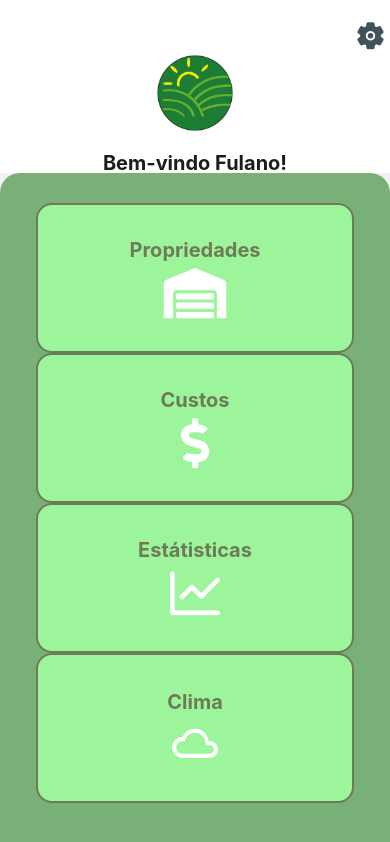
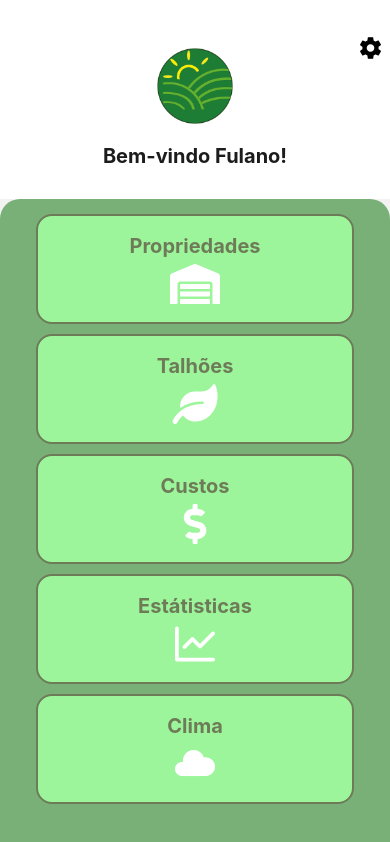
Before and after one commit to ThomasPalma1/FatecAPI-04, a React Native app in the folder sr_soybean/: screen /Menu in a window 390 px wide. Built offline with nearby package versions, Linux system fonts and the light colour scheme.

Commit message:
add fazendas

```diff
--- a/sr_soybean/package.json
+++ b/sr_soybean/package.json
@@ -23,6 +23,7 @@
     "expo-permissions": "^13.1.1",
     "expo-status-bar": "~1.2.0",
     "express": "^4.17.3",
+    "nodemon": "^2.0.16",
     "pg": "^8.7.3",
     "pg-hstore": "^2.3.4",
     "react": "17.0.1",
--- a/sr_soybean/src/pages/Fazendas/Fazenda.js
+++ b/sr_soybean/src/pages/Fazendas/Fazenda.js
@@ -0,0 +1,103 @@
+
+import React from 'react';
+import { View, StyleSheet, Text, Pressable } from 'react-native';
+import { Entypo } from '@expo/vector-icons';
+import { Octicons } from '@expo/vector-icons';
+import { FontAwesome5 } from '@expo/vector-icons';
+import { Ionicons } from '@expo/vector-icons';
+import {cssTalhao} from '../../../assets/css/cssTalhao';
+
+export default function FazendasScreen({ navigation }) {
+
+
+  const styles = StyleSheet.create({
+    container: {
+      backgroundColor: '#fff',
+      alignItems: 'center',
+      flex: 1,
+      flexDirection: 'column',
+      paddingTop: 20,
+    },
+    logo: {
+      width: 80,
+      height: 80,
+    },
+    text: {
+      paddingTop: 20,
+      fontSize: 20,
+      lineHeight: 21,
+      fontWeight: 'bold',
+      color: '#1C1C1C',
+      top: 0,
+      textAlign: 'center',
+    },
+    menu: {
+      flex: 3.5,
+      display: 'flex',
+      backgroundColor: '#79B078',
+      borderTopLeftRadius: 20,
+      borderTopRightRadius: 20,
+      padding: 10,
+      alignItems: 'center',
+    },
+    textInput: {
+      padding: 5,
+      fontSize: 20,
+      lineHeight: 21,
+      fontWeight: 'bold',
+      color: '#6E7B58',
+      top: 0,
+    },
+    button: {
+      alignItems: 'center',
+      justifyContent: 'center',
+      backgroundColor: '#9DF59B',
+      borderColor: '#6E7B58',
+      borderStyle: 'solid',
+      borderRadius: 16,
+      borderWidth: 2,
+      padding: 10,
+      width: 318,
+      height: 110,
+      margin: 5,
+    },
+    configuracoes: {
+      position: 'relative',
+      right: '-45%',
+      top: 15,
+    }
+  });
+
+  return (
+    <>
+      <View style={styles.container}>
+        <Pressable style={styles.configuracoes}>
+        <Ionicons name="settings-sharp" size={24} color="black" />
+        </Pressable>
+        <Text style={cssTalhao.title}>Propriedades</Text>
+        <Text style={styles.text}>Visualize todas suas propriedades registradas</Text>
+      </View>
+      <View style={styles.menu}>
+        <View styles={styles.submenu}>
+          <View style={styles.buttons}>
+            <Pressable style={styles.button} onPress={() => navigation.navigate('Inicio')}>
+              <Text style={styles.textInput}>Propriedades</Text>
+            </Pressable>
+            <Pressable style={styles.button}>
+              <Text style={styles.textInput}>Talhões</Text>
+            </Pressable>
+            <Pressable style={styles.button}>
+              <Text style={styles.textInput}>Custos</Text>
+            </Pressable>
+            <Pressable style={styles.button}>
+              <Text style={styles.textInput}>Estátisticas</Text>
+            </Pressable>
+            <Pressable style={styles.button}>
+              <Text style={styles.textInput}>Clima</Text>
+            </Pressable>
+          </View>
+        </View>
+      </View>
+    </>
+  );
+}
--- a/sr_soybean/src/pages/Home/Menu.js
+++ b/sr_soybean/src/pages/Home/Menu.js
@@ -1,7 +1,7 @@
 
 import React from 'react';
 import { View, Image, StyleSheet, Text, Pressable } from 'react-native';
-import { MaterialCommunityIcons } from '@expo/vector-icons';
+import { Entypo } from '@expo/vector-icons';
 import { Octicons } from '@expo/vector-icons';
 import { FontAwesome5 } from '@expo/vector-icons';
 import { Ionicons } from '@expo/vector-icons';
@@ -29,14 +29,14 @@ export default function MenuScreen({ navigation }) {
       fontWeight: 'bold',
       color: '#1C1C1C',
       top: 0,
-      //fontFamily: 'Century Gothic',
     },
     menu: {
-      flex: 4,
+      flex: 3.5,
+      display: 'flex',
       backgroundColor: '#79B078',
       borderTopLeftRadius: 20,
       borderTopRightRadius: 20,
-      padding: 30,
+      padding: 10,
       alignItems: 'center',
     },
     textInput: {
@@ -46,7 +46,6 @@ export default function MenuScreen({ navigation }) {
       fontWeight: 'bold',
       color: '#6E7B58',
       top: 0,
-      //fontFamily: 'Century Gothic',
     },
     button: {
       alignItems: 'center',
@@ -58,12 +57,13 @@ export default function MenuScreen({ navigation }) {
       borderWidth: 2,
       padding: 10,
       width: 318,
-      height: 150,
+      height: 110,
+      margin: 5,
     },
     configuracoes: {
-      display: 'flex',
       position: 'relative',
       right: '-45%',
+      top: 15,
     }
   });
 
@@ -71,7 +71,7 @@ export default function MenuScreen({ navigation }) {
     <>
       <View style={styles.container}>
         <Pressable style={styles.configuracoes}>
-          <Ionicons name="settings" size={30} color="#40535B" />
+        <Ionicons name="settings-sharp" size={24} color="black" />
         </Pressable>
         <View>
           <Image
@@ -84,21 +84,25 @@ export default function MenuScreen({ navigation }) {
       <View style={styles.menu}>
         <View styles={styles.submenu}>
           <View style={styles.buttons}>
-            <Pressable style={styles.button} onPress={() => navigation.navigate('Inicio')}>
+            <Pressable style={styles.button} onPress={() => navigation.navigate('Fazenda')}>
               <Text style={styles.textInput}>Propriedades</Text>
-              <FontAwesome5 name="warehouse" size={50} color="white" />
+              <FontAwesome5 name="warehouse" size={40} color="white" />
+            </Pressable>
+            <Pressable style={styles.button}>
+              <Text style={styles.textInput}>Talhões</Text>
+              <FontAwesome5 name="leaf" size={40} color="white" />
             </Pressable>
             <Pressable style={styles.button}>
               <Text style={styles.textInput}>Custos</Text>
-              <FontAwesome5 name="dollar-sign" size={50} color="white" />
+              <FontAwesome5 name="dollar-sign" size={40} color="white" />
             </Pressable>
             <Pressable style={styles.button}>
               <Text style={styles.textInput}>Estátisticas</Text>
-              <Octicons name="graph" size={50} color="white" />
+              <Octicons name="graph" size={40} color="white" />
             </Pressable>
             <Pressable style={styles.button}>
               <Text style={styles.textInput}>Clima</Text>
-              <MaterialCommunityIcons name="weather-cloudy" size={50} color="white" />
+              <Entypo name="cloud" size={40} color="white" />
             </Pressable>
           </View>
         </View>
--- a/sr_soybean/src/pages/Route.js
+++ b/sr_soybean/src/pages/Route.js
@@ -10,7 +10,7 @@ import MenuScreen from './Home/Menu';
 import CadastroScreen from './Login/Cadastro';
 import Ionicons from 'react-native-vector-icons/Ionicons';
 import MapScreen from '../components/map';
-
+import FazendaScreen from './Fazendas/Fazenda';
 export default function App() {
 
 const HomeStack = createNativeStackNavigator();
@@ -23,6 +23,7 @@ function HomeStackScreen() {
       <HomeStack.Screen name='Map' component={MapScreen} />
       <HomeStack.Screen name='Menu' component={MenuScreen} />
       <HomeStack.Screen name="Inicio" component={HomeScreen} />
+      <HomeStack.Screen name="Fazenda" component={FazendaScreen} />
       <HomeStack.Screen name="addTalhoes" component={AddTalhoesScreen} />
     </HomeStack.Navigator>
   );
```
Also changed, not shown: 1 other file (tests, documents, lock files or other folders).
